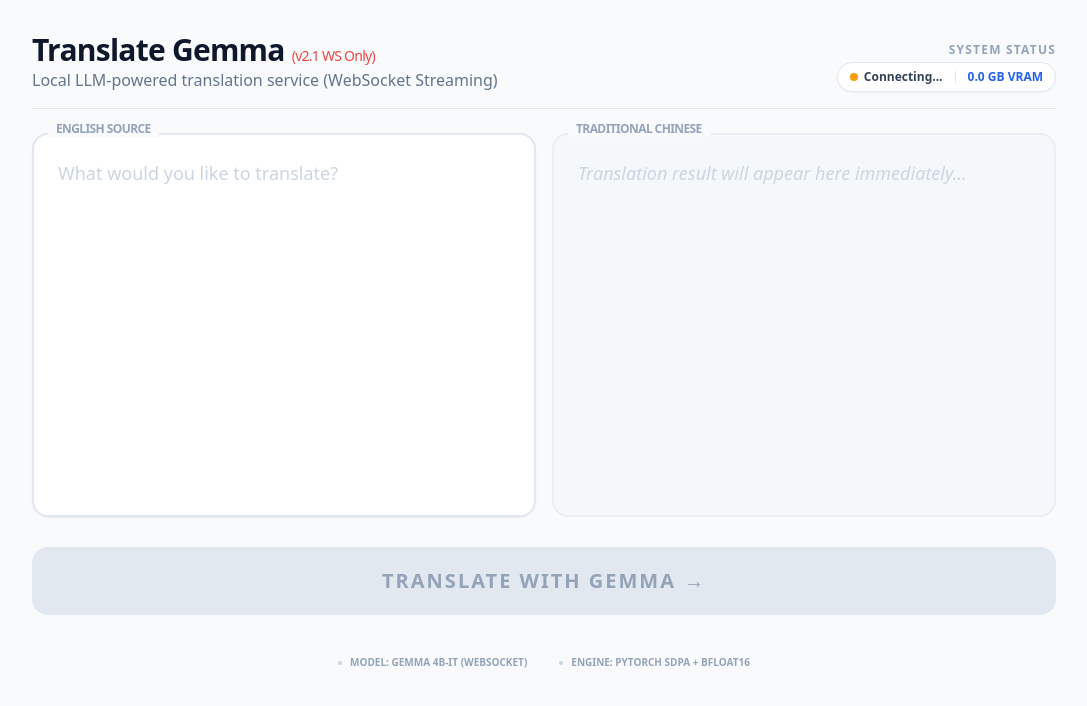
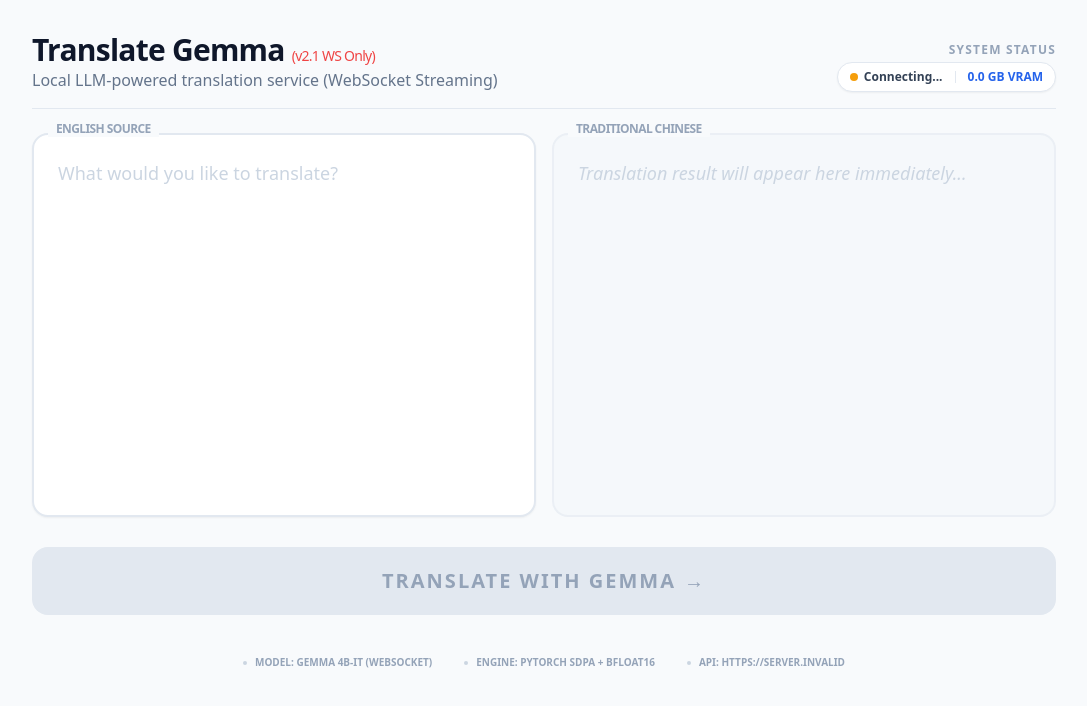
Before and after one commit to choupeanut/translategemma-service, a React (Vite) app in the folder frontend/: page / in a window 1280 px wide. Shown: the top 706 px of the page, without its empty margins (96-1183 px from the left). Built offline with nearby package versions, Linux system fonts and the light colour scheme; no server answers.

Commit message:
Debug: Show API URL in footer

```diff
--- a/frontend/src/App.tsx
+++ b/frontend/src/App.tsx
@@ -178,6 +178,10 @@
              <span className="w-1 h-1 bg-slate-300 rounded-full"></span>
              Engine: PyTorch SDPA + BFloat16
            </div>
+           <div className="flex items-center gap-2 text-[10px] font-bold text-slate-400 uppercase">
+             <span className="w-1 h-1 bg-slate-300 rounded-full"></span>
+             API: {API_URL}
+           </div>
         </div>
       </div>
     </div>
```
